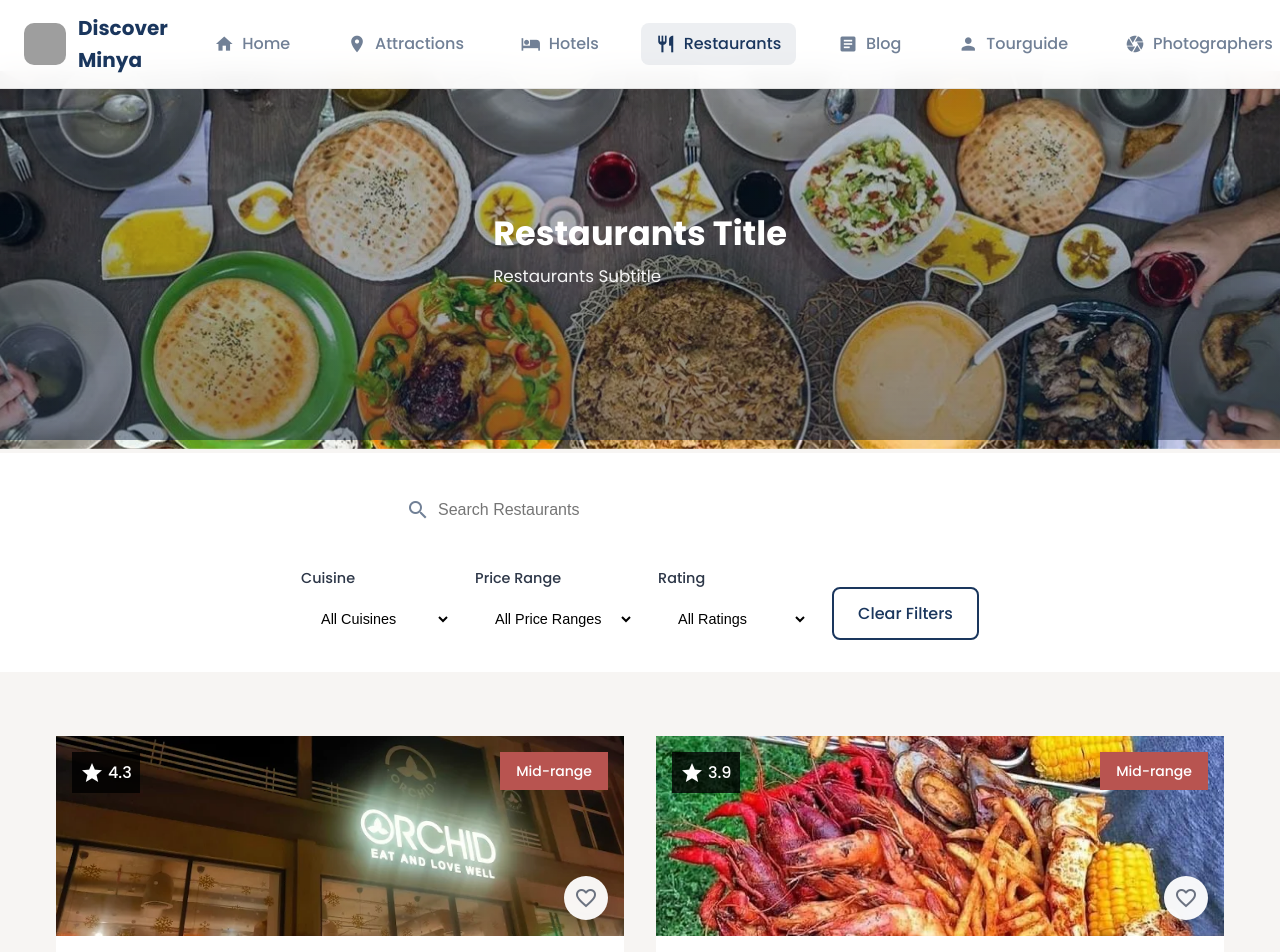
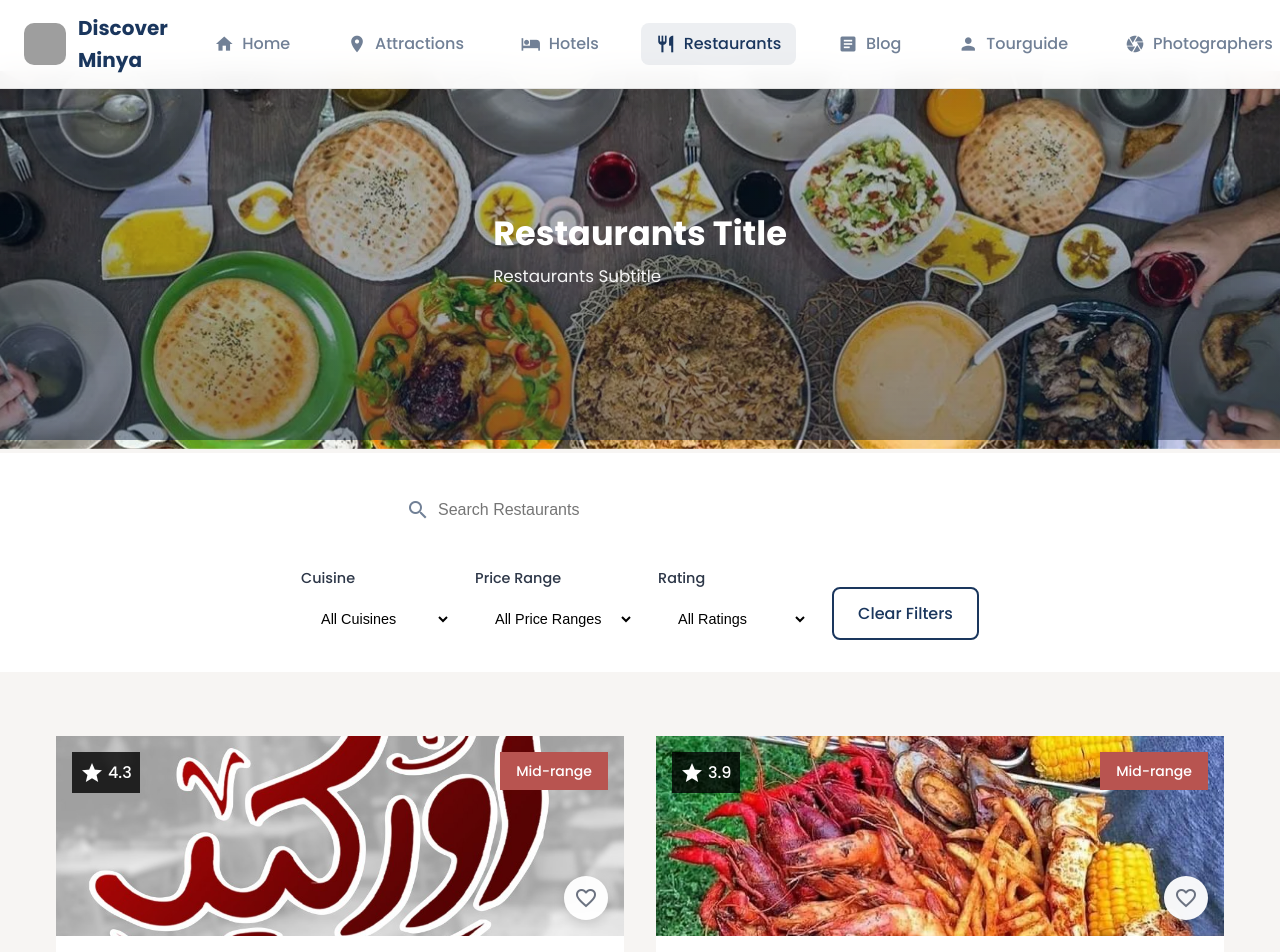
Before and after one commit to BasmaElmahany/Tourism_Web_28-9-2025, an Angular app: page /restaurants in a window 1280 px wide. Shown: the top 952 px of the page. Built offline with nearby package versions, Linux system fonts and the light colour scheme; grey boxes are pictures that could not be loaded.

Commit message:
edit in restaurents

```diff
--- a/src/app/data/restaurants.ts
+++ b/src/app/data/restaurants.ts
@@ -12,7 +12,7 @@ export const RAW_RESTAURANTS: any[] = [
       en: "Traditional Egyptian cuisine by the Nile with scenic views",
       ar: "مأكولات مصرية تقليدية مطلة على النيل"
     },
-  imageUrl: "assets/images/Orked Restaurant.webp",
+  imageUrl: "assets/images/orked.jpg",
   // explicit menu URL (added inline so the property appears in the source)
   menuUrl: '/assets/menus/minya_1.pdf',
     latitude: 28.1099,
```
Also changed, not shown: src/assets/images/Orked Restaurant.webp (deleted), src/assets/images/orked.jpg (added).
